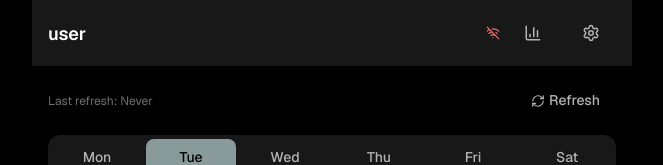
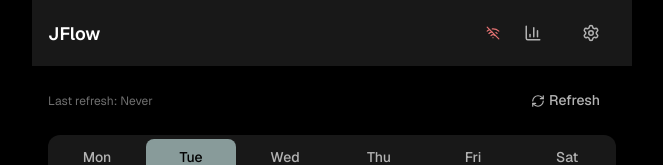
Before and after one commit to Priyansh6747/JFlow, a Next.js app: page /timetable in a window 1280 px wide. Shown: the top 165 px of the page, without its empty margins (308-971 px from the left). Built offline with nearby package versions, Linux system fonts and the light colour scheme; no server answers; the database is empty; sample sign-in values are in the browser's storage; what jsjiit would draw is missing.

Commit message:
Update timetable header to display 'JFlow' instead of dynamic student name and remove batch number.

```diff
--- a/app/timetable/page.jsx
+++ b/app/timetable/page.jsx
@@ -349,8 +349,7 @@ export default function Timetable() {
             {/* Header */}
             <div className="header">
                 <div className="header-title">
-                    <span className="header-name">{personalInfo?.studentname || user?.email?.split('@')[0] || 'Student'}</span>
-                    <span className="header-batch">{personalInfo?.enrollmentno || ''}</span>
+                    <span className="header-name">JFlow</span>
                 </div>
                 <div className="flex items-center gap-sm">
                     <JiitStatusBadge status={jiitStatus} />
```
